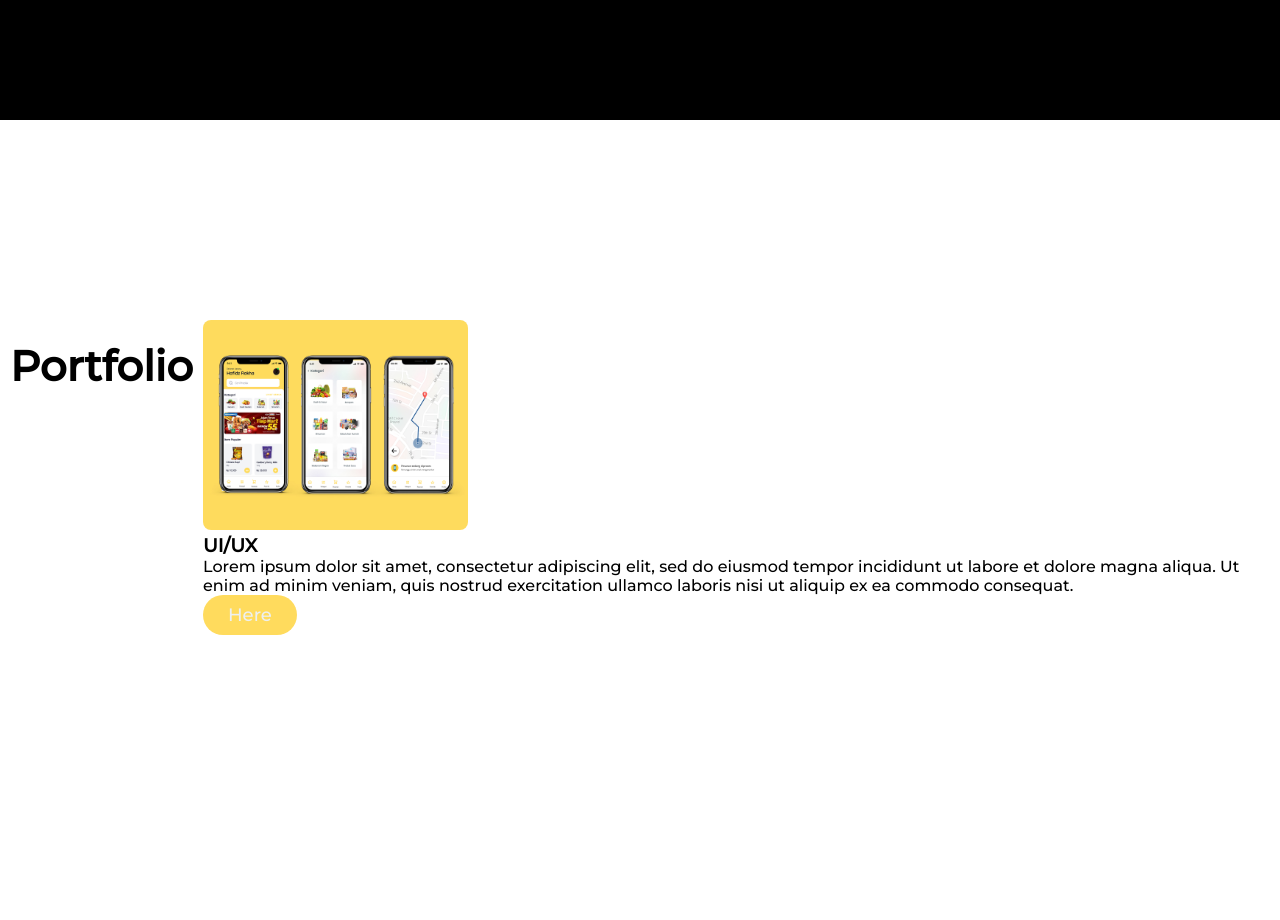
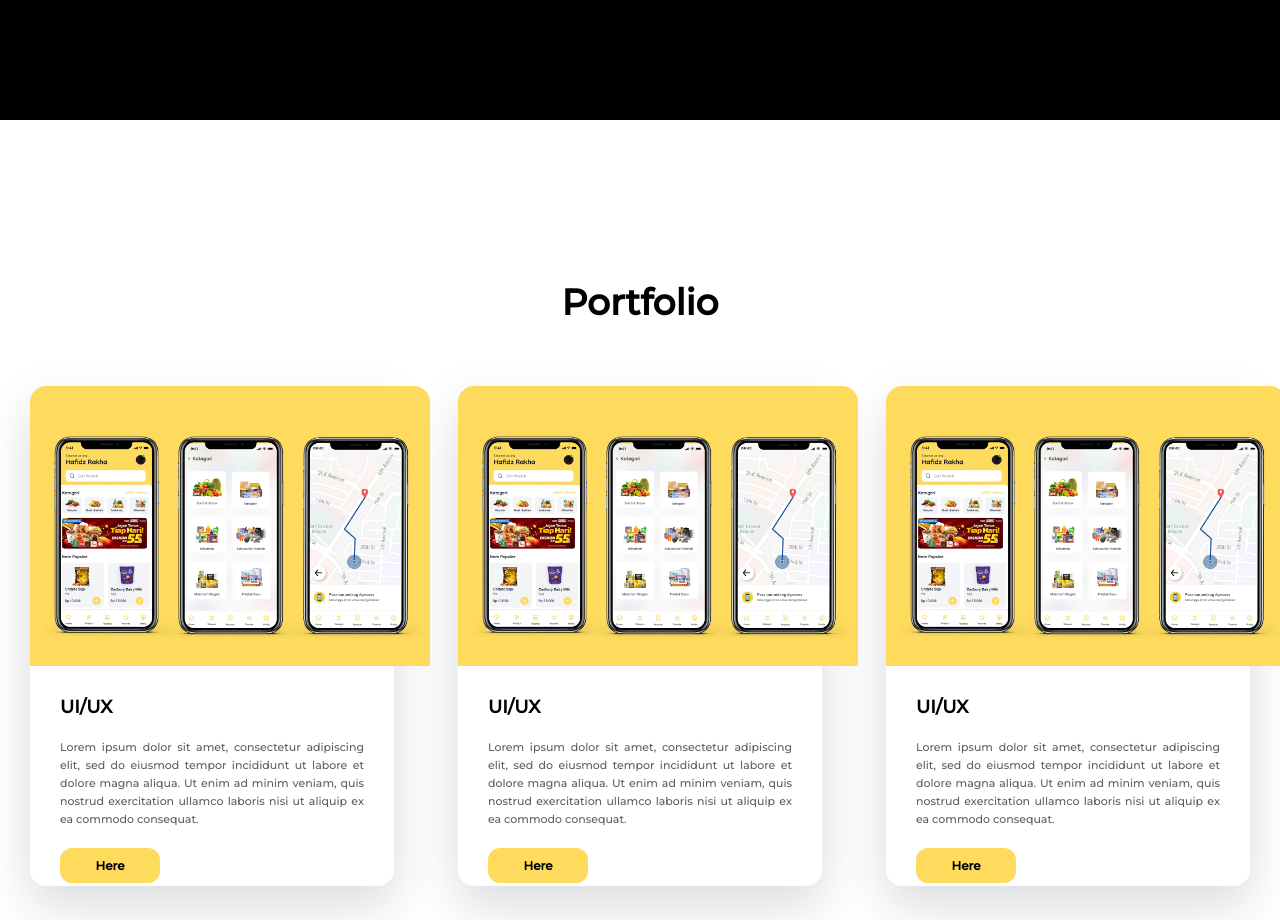
Before and after one commit to Dani1202204096/Portfolio, a plain HTML site: page index.html in a window 1280 px wide. Shown: the part 1480-2400 px from the top of the page. Drawn offline with Linux system fonts and the light colour scheme.

Commit message:
update portfolio

```diff
--- a/index.html
+++ b/index.html
@@ -13,7 +13,7 @@
             <nav>
                 <ul class="nav_links">
                     <li><a href="#">Home</a></li>
-                    <li><a href="#">About</a></li>
+                    <li><a href="#down">About</a></li>
                     <li><a href="#">Portfolio</a></li>
                 </ul>
             </nav>
@@ -58,20 +58,39 @@
         </section>
 
         <section class="portfolio">
-            <h2 class="portfolio-title1">Portfolio</h2>
-                <div class="portfolio-content">
-                    <div class="portfolio-grid">
-                        <img src="assets/images/portfolio-content-images1.jpg" class="portfolio-image">
-
-                        <div class="portfolio-data">
-                            <h3 class="portfolio-title2">UI/UX</h3>
-                            <p class="portfolio-description">Lorem ipsum dolor sit amet, consectetur adipiscing elit,
+            <h2 class="portfolio-title2">Portfolio</h2>
+                <div class="container">
+                    <div class="square">
+                        <img src="assets/images/portfolio-content-images1.jpg" class="mask">
+                            <div class="h1">UI/UX</div>
+                                <p class="description">Lorem ipsum dolor sit amet, consectetur adipiscing elit,
                                 sed do eiusmod tempor incididunt ut labore et dolore magna aliqua. Ut enim ad minim veniam,
                                 quis nostrud exercitation ullamco laboris nisi ut aliquip ex ea commodo consequat.</p>
-                            <a class="Demo" href="#"><button>Here</button></a>
-                        </div>
+
+                            <div><a href="https://www.figma.com/proto/XvCDKYkNN0ww6rE17bKgxs/Design-Perancangan-Interaksi-Indomaret-Tugas-Besar?node-id=0%3A1&scaling=min-zoom&page-id=0%3A1&starting-point-node-id=149%3A966" target="_" class="button">Here</a></div>
+                    </div>
+
+                    <div class="square">
+                        <img src="assets/images/portfolio-content-images1.jpg" class="mask">
+                            <div class="h1">UI/UX</div>
+                                <p class="description">Lorem ipsum dolor sit amet, consectetur adipiscing elit,
+                                sed do eiusmod tempor incididunt ut labore et dolore magna aliqua. Ut enim ad minim veniam,
+                                quis nostrud exercitation ullamco laboris nisi ut aliquip ex ea commodo consequat.</p>
+
+                            <div><a href="https://www.figma.com/proto/XvCDKYkNN0ww6rE17bKgxs/Design-Perancangan-Interaksi-Indomaret-Tugas-Besar?node-id=0%3A1&scaling=min-zoom&page-id=0%3A1&starting-point-node-id=149%3A966" target="_" class="button">Here</a></div>
+                    </div>
+
+                    <div class="square">
+                        <img src="assets/images/portfolio-content-images1.jpg" class="mask">
+                            <div class="h1">UI/UX</div>
+                                <p class="description">Lorem ipsum dolor sit amet, consectetur adipiscing elit,
+                                sed do eiusmod tempor incididunt ut labore et dolore magna aliqua. Ut enim ad minim veniam,
+                                quis nostrud exercitation ullamco laboris nisi ut aliquip ex ea commodo consequat.</p>
+
+                            <div><a href="https://www.figma.com/proto/XvCDKYkNN0ww6rE17bKgxs/Design-Perancangan-Interaksi-Indomaret-Tugas-Besar?node-id=0%3A1&scaling=min-zoom&page-id=0%3A1&starting-point-node-id=149%3A966" target="_" class="button">Here</a></div>
                     </div>
                 </div>
+
         </section>
     </body>
 </html>
--- a/styles.css
+++ b/styles.css
@@ -1,4 +1,13 @@
 @import url("https://fonts.googleapis.com/css2?family=Montserrat:wght@500&display=swap");
+
+html {
+  scroll-behavior: smooth;
+}
+
+#down {
+  margin-top: 100%;
+  padding-bottom: 25%;
+ }
 
 * {
   box-sizing: border-box;
@@ -122,11 +131,8 @@ h4 {
   margin-left: 35px;
 }
 
-section {
-  padding: 200px 0;
-}
-
 .about {
+  padding: 180px 0;
   font-family: "Montserrat";
   /* background: url("https://images.unsplash.com/photo-1518655048521-f130df041f66?ixlib=rb-1.2.1&ixid=MnwxMjA3fDB8MHxzZWFyY2h8MXx8cG9ydGZvbGlvJTIwYmFja2dyb3VuZHxlbnwwfHwwfHw%3D&w=1000&q=80") no-repeat center; */
   height: 100vh;
@@ -154,39 +160,256 @@ section {
 .about-content img{
   height: 420px;
   object-fit: cover;
+  margin-left: 64px;
 }
 .about-content .column-left {
-  margin: 72px;
+  margin: 100px;
+  margin-left: 180px;
   color: white;
 }
 
 .portfolio {
-  display: flex;
+  padding: 160px 0;
+  /* display: inline-block; */
   font-family: "Montserrat";
   justify-content: center;
   height: 100vh;
   min-height:500px;
 
 }
-.portfolio-content img{
+/* .portfolio-content img{
   width: 265px;
   height: 210px;
   border-radius:.5rem;
   justify-content: center;
-}
+} */
 
-.demo button {
+/* .demo button {
   font-family: "Montserrat";
   font-weight: 500;
   color: black;
+} */
+
+/* .portfolio-title1 {
+  text-align: center;
+  padding-bottom: 48px;
+  font-size: 42px;
+  margin: 10px auto;
+} */
+
+/* .portfolio-data {
+  text-align: center;
+}
+.portfolio-title2 {
+  padding: 10px;
+  font-size: 24px;
+  margin: 10px auto;
+} */
+
+/* .portfolio-description {
+  width: 30%;
+  margin: 10px auto;
+} */
+
+.portfolio-title2 {
+  text-align: center;
+  margin-bottom: 0px;
+  font-size: 36px;
 }
 
-.portfolio-title1 {
-  text-align: center;
-  padding: 10px;
-  font-size: 42px;
-  margin: 10px auto;
+.portfolio-image {
+  margin: auto;
+  display: block;
 }
+
+@import url('https://fonts.googleapis.com/css?family=Merriweather|Open+Sans');
+
+.container{
+  display: flex;
+  justify-content: center;
+  padding: 30px;
+  margin-block: 2rem;
+  gap: 4rem;
+}
+
+.square:hover {
+    -webkit-transform: translate(20px, -10px);
+    -ms-transform: translate(10px, -10px);
+    transform: translate(10px, -10px);
+    -webkit-box-shadow: 0 20px 40px rgba(0, 0, 0, 0.08);
+    box-shadow: 0 20px 40px rgba(0, 0, 0, 0.08);
+     }
+
+
+.square{
+  width: 400px;
+	height: 500px;
+	background: white;
+  border-radius: 16px;
+  box-shadow: 0px 20px 50px #D9DBDF;
+  -webkit-transition: all 0.3s ease;
+  -o-transition: all 0.3s ease;
+  transition: all 0.3s ease;
+}
+
+.mask{
+  clip: rect(0px, 460px, 280px, 0px);
+  border-radius: 16px;
+  position: absolute;
+}
+
+img{
+  width: 400px;
+  }
+
+.h1{
+  font-family: "Montserrat";
+  font-weight: Bold;
+  font-size: 18px;
+  margin: auto;
+  text-align: left;
+  margin-top: 310px;
+  margin-bottom:20px;
+  padding-left: 30px;
+}
+
+p{
+ text-align: justify;
+ padding-left: 30px;
+ padding-right: 30px;
+ font-family: 'montserrat';
+ font-size: 11px;
+ color: #5f5f5f;
+ line-height: 18px;
+}
+
+.button {
+    background-color: #FFDB5D;
+    color: black;
+    width: 100px;
+    padding: 10px 18px;
+    border-radius: 12px;
+    text-align: center;
+    text-decoration: none;
+    display: block;
+    margin-top: 20px;
+    margin-left: 30px;
+    margin-right: 70px;
+    font-size: 12px;
+    font-weight: bold;
+    cursor: pointer;
+    font-family: 'Montserrat';
+}
+
+/* @import url("https://fonts.googleapis.com/css2?family=Quicksand:wght@300..700&display=swap");
+
+*,
+*::before,
+*::after {
+  box-sizing: border-box;
+  padding: 0;
+  margin: 0;
+}
+
+body {
+  font-family: "Quicksand", sans-serif;
+  display: grid;
+  /* place-items: center; */
+  /* height: 100vh;
+  background: #7f7fd5;
+  background: linear-gradient(to right, #91eae4, #86a8e7, #7f7fd5);
+}
+
+.container {
+  display: flex;
+  flex-wrap: wrap;
+  justify-content: center;
+  max-width: 1200px;
+  margin-block: 2rem;
+  gap: 2rem;
+}
+
+img {
+  max-width: 100%;
+  display: block;
+  object-fit: cover;
+}
+
+.card {
+  display: flex;
+  flex-direction: column;
+  width: clamp(20rem, calc(20rem + 2vw), 22rem);
+  overflow: hidden;
+  box-shadow: 0 .1rem 1rem rgba(0, 0, 0, 0.1);
+  border-radius: 1em;
+  background: #ECE9E6;
+background: linear-gradient(to right, #FFFFFF, #ECE9E6);
+
+}
+
+
+
+.card__body {
+  padding: 1rem;
+  display: flex;
+  flex-direction: column;
+  gap: .5rem;
+}
+
+
+.tag {
+  align-self: flex-start;
+  padding: .25em .75em;
+  border-radius: 1em;
+  font-size: .75rem;
+}
+
+.tag + .tag {
+  margin-left: .5em;
+}
+
+.tag-blue {
+  background: #56CCF2;
+background: linear-gradient(to bottom, #2F80ED, #56CCF2);
+  color: #fafafa;
+}
+
+.tag-brown {
+  background: #D1913C;
+background: linear-gradient(to bottom, #FFD194, #D1913C);
+  color: #fafafa;
+}
+
+.tag-red {
+  background: #cb2d3e;
+background: linear-gradient(to bottom, #ef473a, #cb2d3e);
+  color: #fafafa;
+}
+
+.card__body h4 {
+  font-size: 1.5rem;
+  text-transform: capitalize;
+}
+
+.card__footer {
+  display: flex;
+  padding: 1rem;
+  margin-top: auto;
+}
+
+.user {
+  display: flex;
+  gap: .5rem;
+}
+
+.user__image {
+  border-radius: 50%;
+}
+
+.user__info > small {
+  color: #666;
+} */
+
 
 /* .about .text-1-about-me {
   margin-left: 70px;
@@ -210,6 +433,5 @@ section {
   object-fit: cover;
   border-radius: 6px;
 }
-.about .about-content .left {
-  width: 55%;
-} */
+/* .about .about-content .left {
+    width: 55%} */
```
